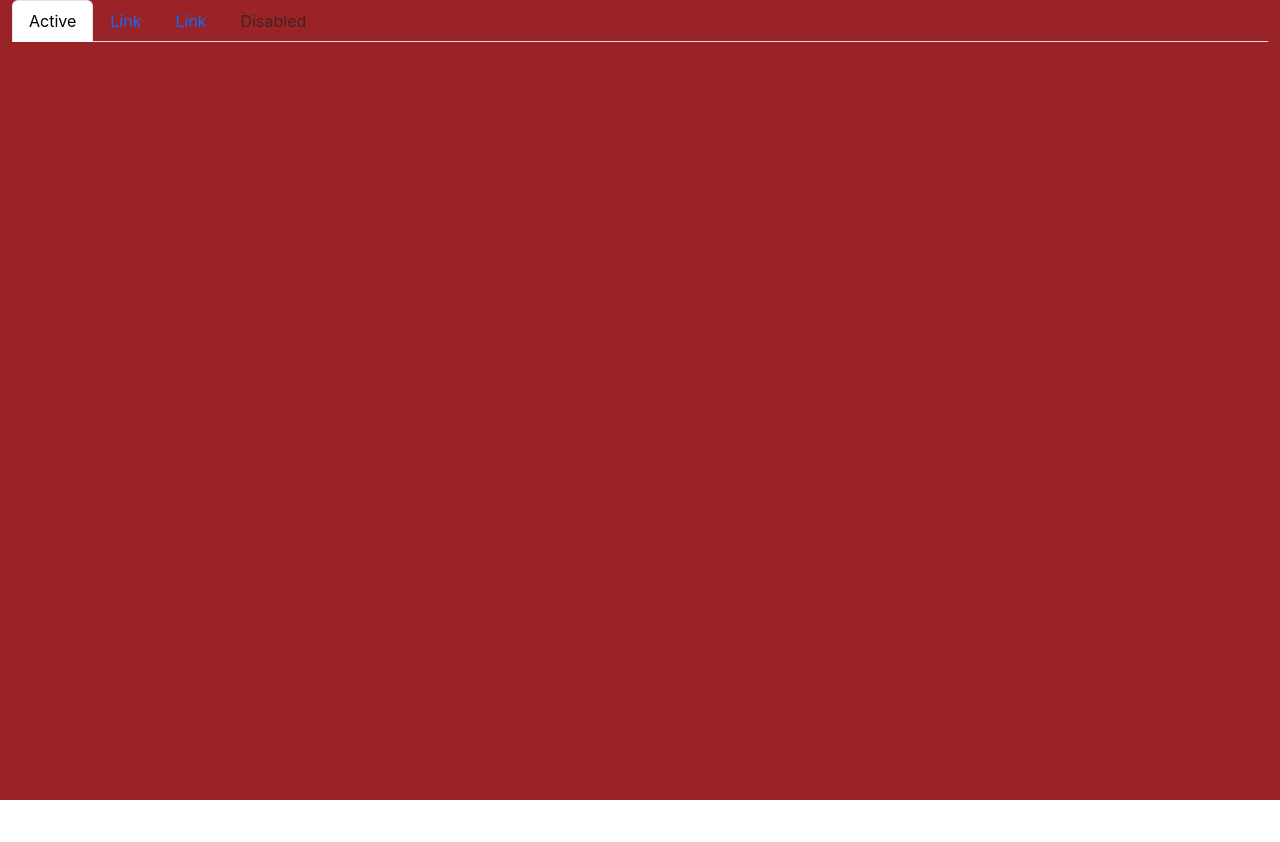
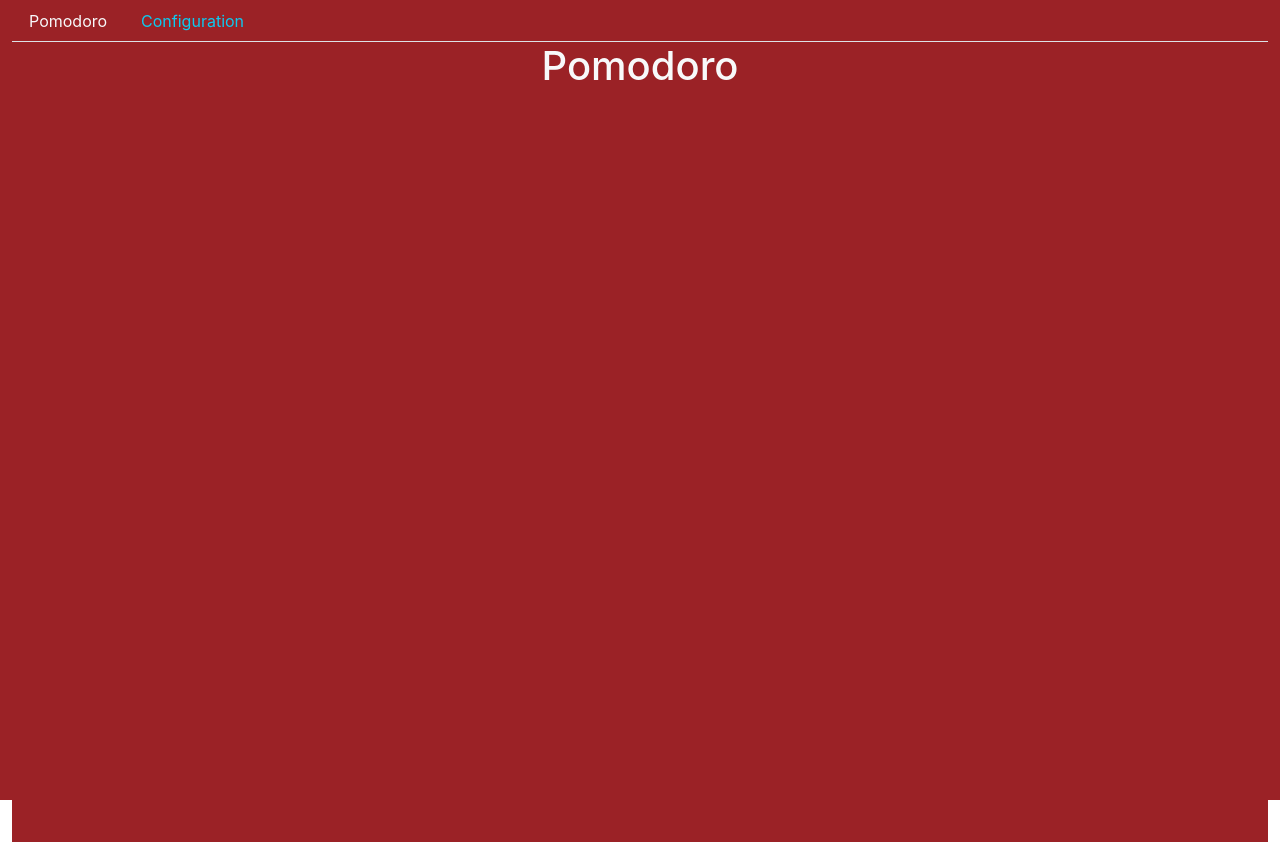
Before and after one commit to extremito/pomodoro-web-app, a React (Create React App) app: page / in a window 1280 px wide. Before the commit the page ends 800 px from the top, so only its background shows below. Built offline with nearby package versions, Linux system fonts and the light colour scheme.

Commit message:
Adapting routes to react router

```diff
--- a/src/App.tsx
+++ b/src/App.tsx
@@ -1,13 +1,9 @@
 import React from "react";
 import "./App.scss";
-import Router from "./routes/router/router";
+import Router from "./routes/router/Router";
 
 const App = () => {
-  return (
-    <div className="container-fluid app-container">
-      <Router />
-    </div>
-  );
+  return <Router />;
 };
 
 export default App;
--- a/src/components/Tabs/Tabs.tsx
+++ b/src/components/Tabs/Tabs.tsx
@@ -1,25 +1,27 @@
 import React from "react";
+import { Link, useLocation } from "react-router-dom";
+import routes from "../../routes/routes";
 
 const Tabs = () => {
+  const location = useLocation();
+  const getClasses = (activeRoute: string) =>
+    location.pathname === activeRoute
+      ? "nav-link link-light link-offset-2 link-underline-opacity-25"
+      : "nav-link link-info link-offset-2 link-underline-opacity-25";
   return (
     <ul className="nav nav-tabs">
       <li className="nav-item">
-        <a className="nav-link active" aria-current="page" href="#">
-          Active
-        </a>
+        <Link to={routes.root.path} className={getClasses(routes.root.path)}>
+          Pomodoro
+        </Link>
       </li>
       <li className="nav-item">
-        <a className="nav-link" href="#">
-          Link
-        </a>
-      </li>
-      <li className="nav-item">
-        <a className="nav-link" href="#">
-          Link
-        </a>
-      </li>
-      <li className="nav-item">
-        <a className="nav-link disabled">Disabled</a>
+        <Link
+          to={routes.configuration.path}
+          className={getClasses(routes.configuration.path)}
+        >
+          Configuration
+        </Link>
       </li>
     </ul>
   );
--- /dev/null
+++ b/src/pages/main-page/MainPage.scss
@@ -0,0 +1,2 @@
+.main-page {
+}
--- /dev/null
+++ b/src/pages/main-page/MainPage.tsx
@@ -0,0 +1,14 @@
+import React from "react";
+import NumberInput from "../../components/NumberInput/NumberInput";
+
+const MainPage = () => {
+  return (
+    <div className={`container-fluid app-container`}>
+      <header>
+        <h1 className="text-light text-center">Pomodoro</h1>
+      </header>
+    </div>
+  );
+};
+
+export default MainPage;
--- /dev/null
+++ b/src/pages/root/Root.scss
@@ -0,0 +1,3 @@
+.root-container {
+  background-color: #9b2226;
+}
--- /dev/null
+++ b/src/pages/root/Root.tsx
@@ -0,0 +1,15 @@
+import React from "react";
+import Tabs from "../../components/Tabs/Tabs";
+import { Outlet } from "react-router-dom";
+import './Root.scss'
+
+const Root = () => {
+  return (
+    <div className="container-fluid vh-100 root-container">
+      <Tabs />
+      <Outlet />
+    </div>
+  );
+};
+
+export default Root;
--- a/src/routes/Routes.tsx
+++ /dev/null
@@ -1,8 +0,0 @@
-import React from "react";
-import Tabs from "../components/Tabs/Tabs";
-
-const Routes = () => {
-  return <Tabs />;
-};
-
-export default Routes;
--- /dev/null
+++ b/src/routes/routes.ts
@@ -0,0 +1,10 @@
+const routes = {
+  root: {
+    path: '/'
+  },
+  configuration: {
+    path: '/configuration'
+  }
+}
+
+export default routes
```
Also changed, not shown: src/routes/router/Router.tsx (+8 -2 lines).
